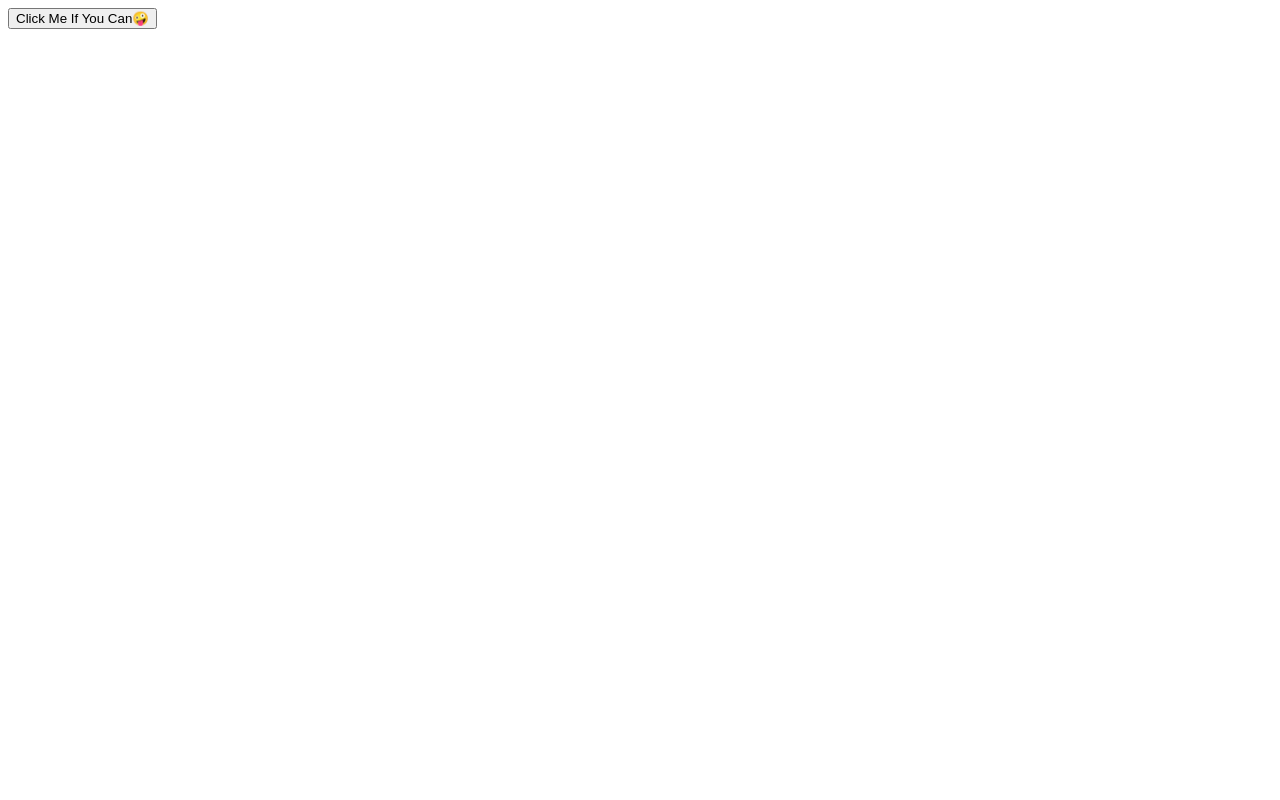
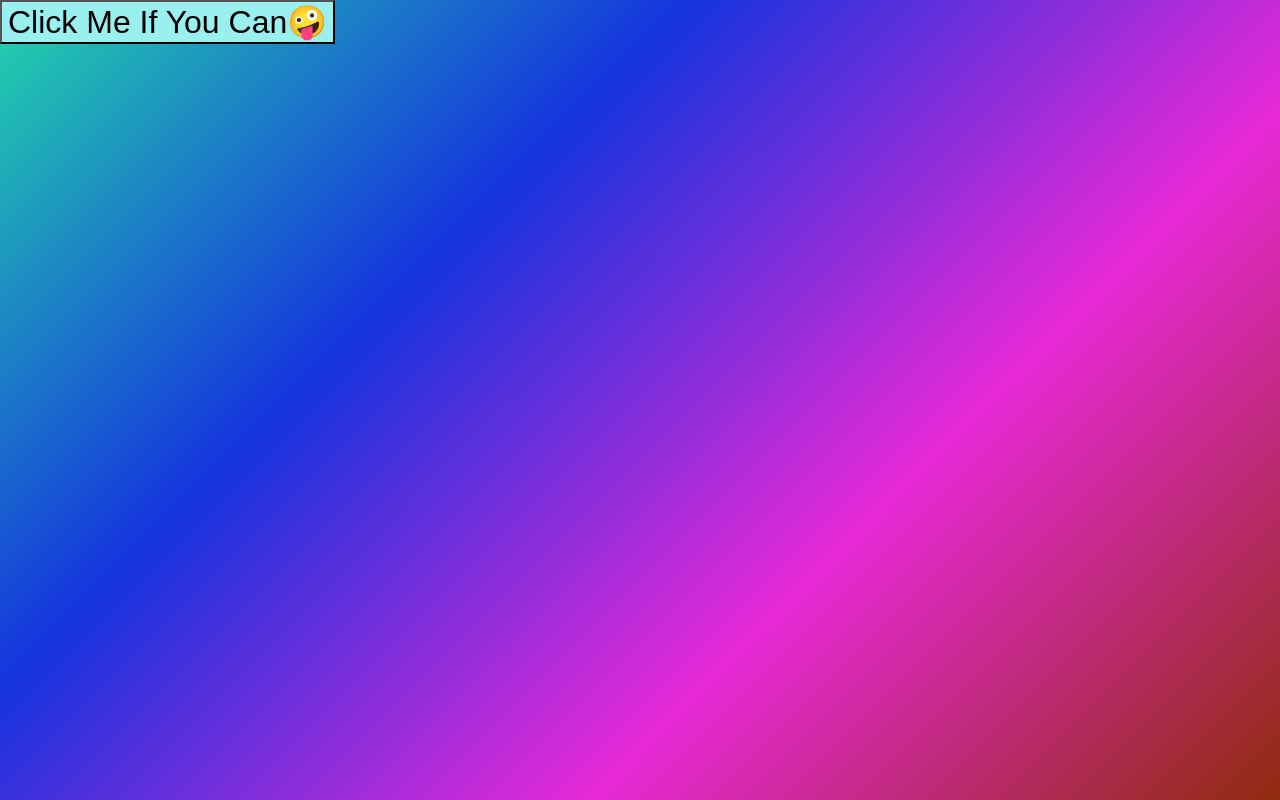
Before and after one commit to Snegajanarthanan/Impossible-button, a plain HTML site: page index.html in a window 1280 px wide. Drawn offline with Linux system fonts and the light colour scheme.

Commit message:
Final changes to commit

```diff
--- a/index.html
+++ b/index.html
@@ -5,6 +5,23 @@
     <meta http-equiv="X-UA-Compatible" content="IE=edge" />
     <meta name="viewport" content="width=device-width, initial-scale=1.0" />
     <title>Touch Me If You Can</title>
+    <style>
+      body {
+        margin: 0;
+        width: 100vw;
+        height: 100vh;
+        overflow: hidden;
+        background: linear-gradient(-45deg, #902b0d, #e729d7, #1533de, #23d5ab);
+        animation: gradient 15s ease infinite;
+      }
+
+      #evil-button {
+        position: absolute;
+        white-space: nowrap;
+        font-size: 2rem;
+        background-color: rgb(154, 239, 239);
+      }
+    </style>
   </head>
   <body>
     <button id="evil-button">Click Me If You Can🤪</button>
```
